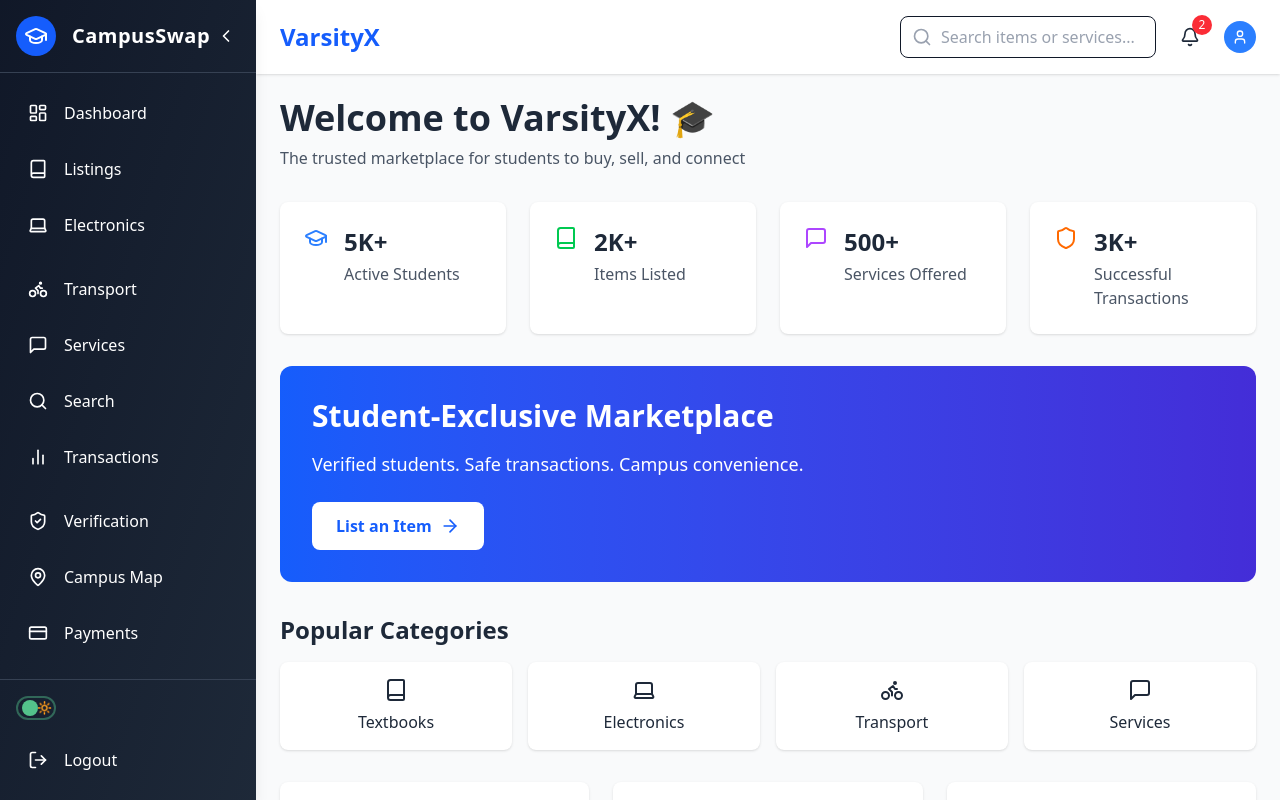
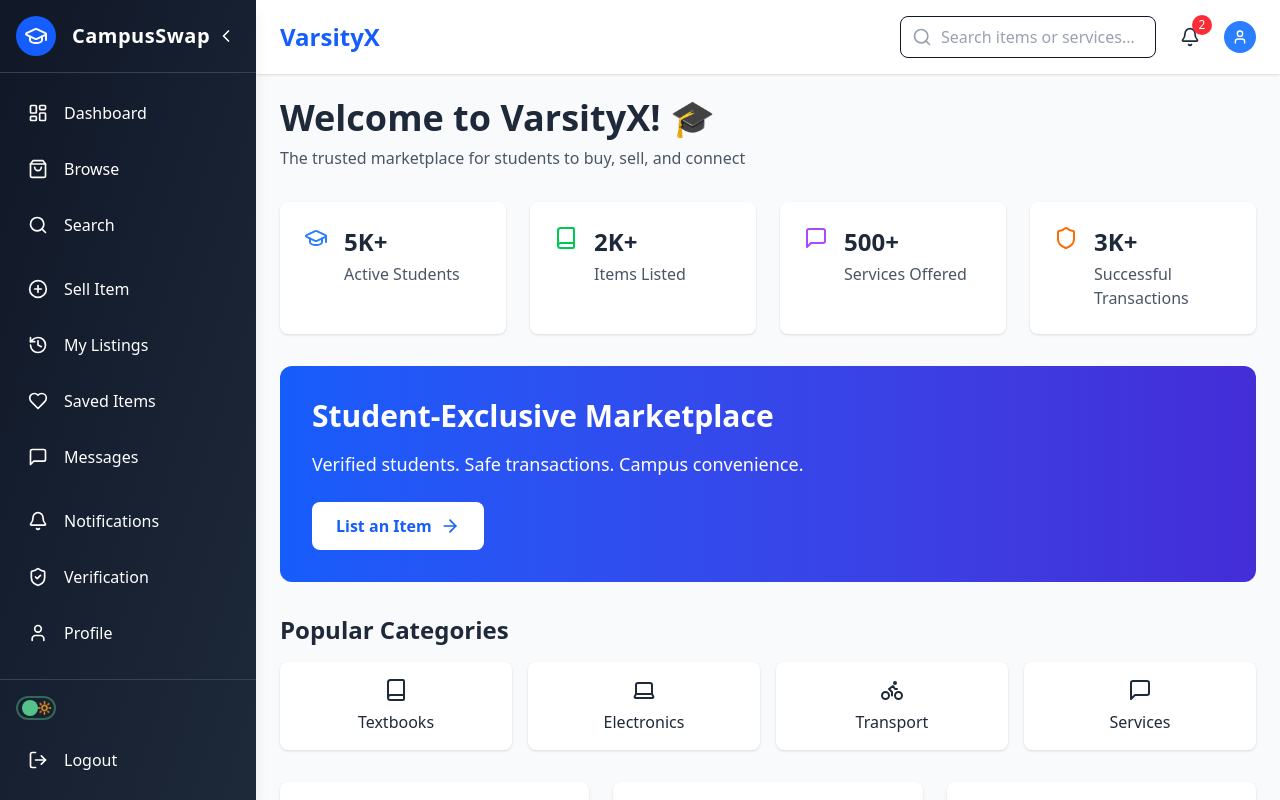
Before and after one commit to ishmaamik/VarsityX, a React (Vite) app in the folder client/: page /home in a window 1280 px wide. Built offline with nearby package versions, Linux system fonts and the light colour scheme.

Commit message:
Refactor Sidebar component: update menu items and improve code readability

```diff
--- a/client/src/components/Sidebar.jsx
+++ b/client/src/components/Sidebar.jsx
@@ -8,19 +8,16 @@ import {
   LayoutDashboard,
   MessageSquare,
   User,
-  Calendar,
   Search,
-  BarChart2,
-  Folder,
-  Book,
-  Laptop,
-  Bike,
+  ShoppingBag,
+  PlusCircle,
+  Heart,
+  Bell,
   ShieldCheck,
-  MapPin,
-  CreditCard,
+  Settings,
+  LogOut,
   GraduationCap,
-  Settings,
-  LogOut
+  History,
 } from "lucide-react";
 
 const Sidebar = ({ open, setOpen }) => {
@@ -34,27 +31,58 @@ const Sidebar = ({ open, setOpen }) => {
 
   const Menus = [
     { title: "Dashboard", icon: <LayoutDashboard size={20} />, path: "/" },
-    { title: "Listings", icon: <Book size={20} />, path: "/listings" },
-    { title: "Electronics", icon: <Laptop size={20} />, path: "/electronics" },
-    { title: "Transport", icon: <Bike size={20} />, gap: true, path: "/transport" },
-    { title: "Services", icon: <MessageSquare size={20} />, path: "/services" },
+    { title: "Browse", icon: <ShoppingBag size={20} />, path: "/marketplace" },
     { title: "Search", icon: <Search size={20} />, path: "/search" },
-    { title: "Transactions", icon: <BarChart2 size={20} />, path: "/transactions" },
-    { title: "Verification", icon: <ShieldCheck size={20} />, gap: true, path: "/verification" },
-    { title: "Campus Map", icon: <MapPin size={20} />, path: "/map" },
-    { title: "Payments", icon: <CreditCard size={20} />, path: "/payments" },
-    { title: "Profile", icon: <User size={20} />, gap: true, path: "/profile" },
+    {
+      title: "Sell Item",
+      icon: <PlusCircle size={20} />,
+      gap: true,
+      path: "/sell",
+    },
+    { title: "My Listings", icon: <History size={20} />, path: "/my-listings" },
+    { title: "Saved Items", icon: <Heart size={20} />, path: "/favorites" },
+    { title: "Messages", icon: <MessageSquare size={20} />, path: "/messages" },
+    {
+      title: "Notifications",
+      icon: <Bell size={20} />,
+      gap: true,
+      path: "/notifications",
+    },
+    {
+      title: "Verification",
+      icon: <ShieldCheck size={20} />,
+      path: "/verification",
+    },
+    { title: "Profile", icon: <User size={20} />, path: "/profile" },
+    {
+      title: "Settings",
+      icon: <Settings size={20} />,
+      gap: true,
+      path: "/settings",
+    },
   ];
 
   return (
-    <div className={`${open ? "w-64" : "w-20"} bg-gradient-to-br from-gray-900 to-gray-800 text-white h-screen flex flex-col transition-all duration-300 shadow-lg z-50`}>
+    <div
+      className={`${
+        open ? "w-64" : "w-20"
+      } bg-gradient-to-br from-gray-900 to-gray-800 text-white h-screen flex flex-col transition-all duration-300 shadow-lg z-50`}
+    >
       {/* Header */}
       <div className="p-4 flex items-center justify-between border-b border-gray-700 flex-shrink-0">
         <div className="flex items-center gap-x-4">
-          <div className={`w-10 h-10 rounded-full bg-blue-600 flex items-center justify-center transition-transform duration-500 ${open && "rotate-[360deg]"}`}>
+          <div
+            className={`w-10 h-10 rounded-full bg-blue-600 flex items-center justify-center transition-transform duration-500 ${
+              open && "rotate-[360deg]"
+            }`}
+          >
             <GraduationCap size={24} />
           </div>
-          <h1 className={`text-xl font-bold tracking-wide transition-all duration-300 ${!open && "scale-0"}`}>
+          <h1
+            className={`text-xl font-bold tracking-wide transition-all duration-300 ${
+              !open && "scale-0"
+            }`}
+          >
             CampusSwap
           </h1>
         </div>
@@ -78,12 +106,18 @@ const Sidebar = ({ open, setOpen }) => {
               <li key={index}>
                 <Link
                   to={menu.path}
-                  className={`flex items-center gap-x-4 p-3 rounded-lg hover:bg-gray-700 transition-colors ${menu.gap ? "mt-4" : ""}`}
+                  className={`flex items-center gap-x-4 p-3 rounded-lg hover:bg-gray-700 transition-colors ${
+                    menu.gap ? "mt-4" : ""
+                  }`}
                 >
                   <div className="w-5 h-5 flex items-center justify-center">
                     {menu.icon}
                   </div>
-                  <span className={`whitespace-nowrap transition-opacity duration-200 ${!open && "opacity-0"}`}>
+                  <span
+                    className={`whitespace-nowrap transition-opacity duration-200 ${
+                      !open && "opacity-0"
+                    }`}
+                  >
                     {menu.title}
                   </span>
                 </Link>
@@ -101,7 +135,11 @@ const Sidebar = ({ open, setOpen }) => {
           className="flex items-center gap-x-4 p-3 rounded-lg hover:bg-gray-700 transition-colors w-full"
         >
           <LogOut size={20} />
-          <span className={`whitespace-nowrap transition-opacity duration-200 ${!open && "opacity-0"}`}>
+          <span
+            className={`whitespace-nowrap transition-opacity duration-200 ${
+              !open && "opacity-0"
+            }`}
+          >
             Logout
           </span>
         </button>
```
